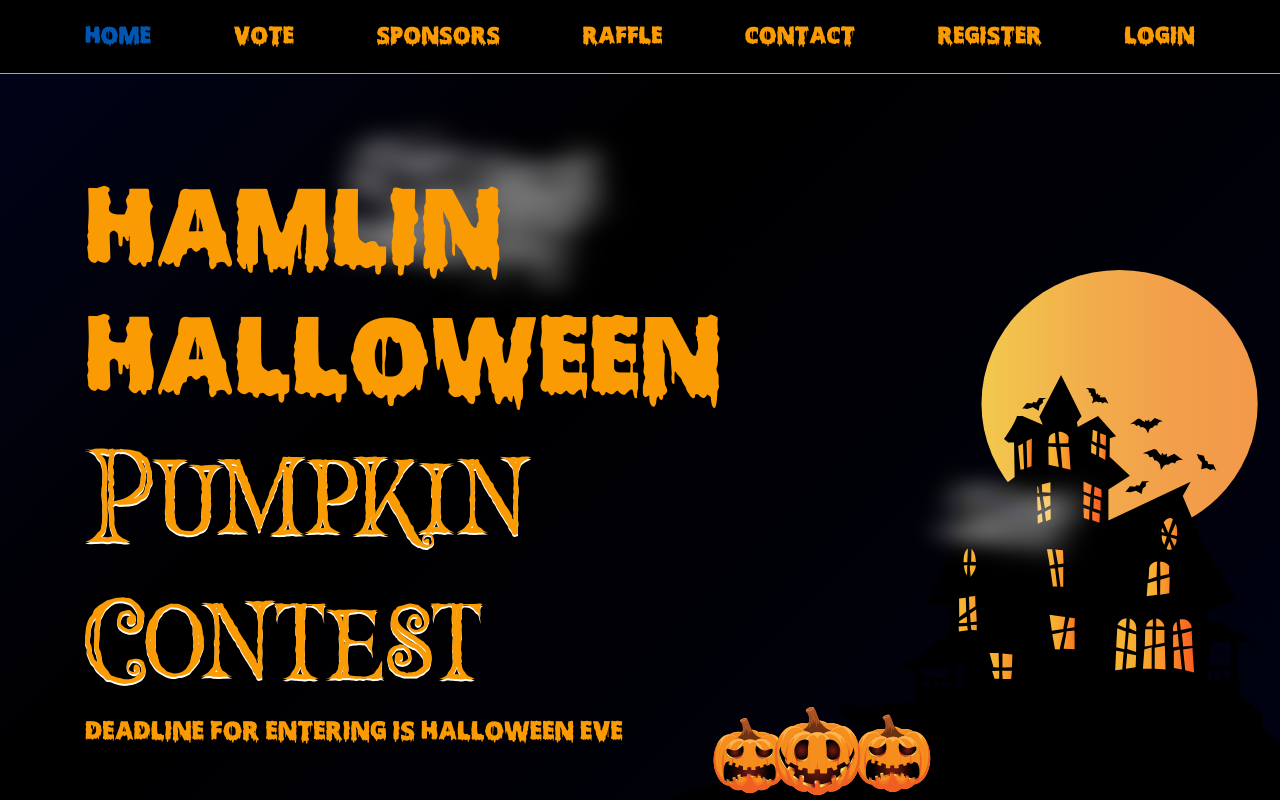
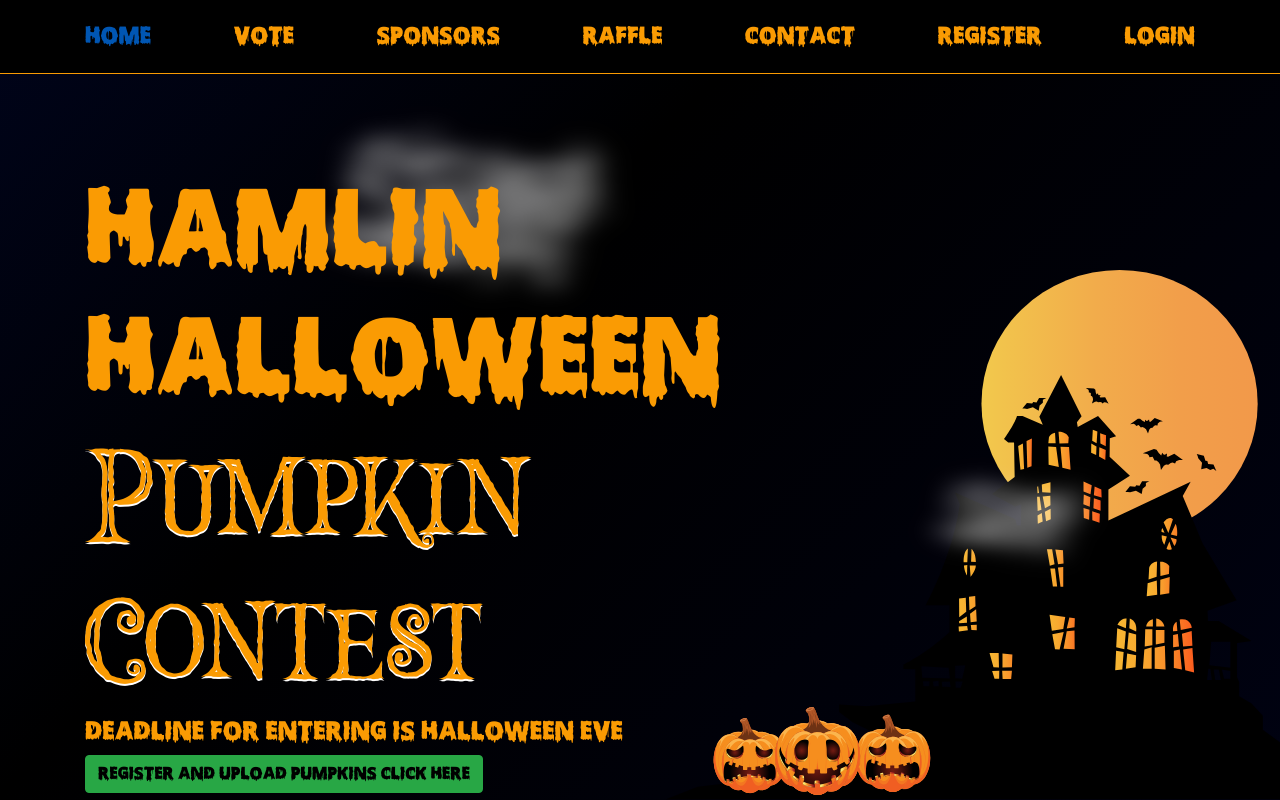
Before and after one commit to robertung/hamlinFrontEnd, a Vue app: page / in a window 1280 px wide. Built offline with nearby package versions, Linux system fonts and the light colour scheme.

Commit message:
updated button

```diff
--- a/src/views/Home.vue
+++ b/src/views/Home.vue
@@ -8,6 +8,9 @@
         <h1>Pumpkin <br/> Contest</h1>
       </div>
       <h4>Deadline for entering is Halloween Eve</h4>
+      <b-button v-if="!loggedIn" variant="success" class="home-register-button">
+        <router-link :to="{ path: '/register' }">Register and Upload pumpkins click here</router-link>
+      </b-button>
   </div>
 </template>
 
@@ -17,6 +20,10 @@ import { Component, Vue } from 'vue-property-decorator';
 @Component
 export default class HomeView extends Vue {
   showTop = false
+
+  private get loggedIn(): boolean {
+    return this.$store.getters.loggedIn;
+  }
 }
 </script>
 
@@ -24,6 +31,14 @@ export default class HomeView extends Vue {
 .home-view {
   h4 {
     color: #fa9b03;
+  }
+
+  .home-register-button {
+
+    a {
+      text-decoration: none;
+      color: #000;
+    }
   }
 }
 .halloween-title {
```
